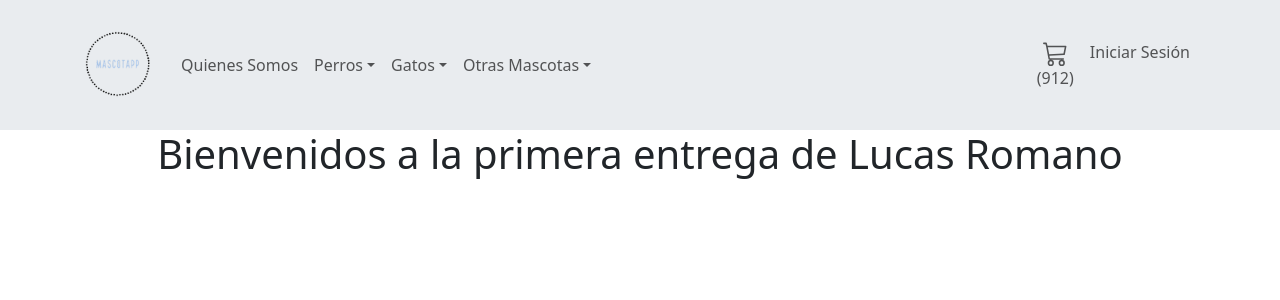
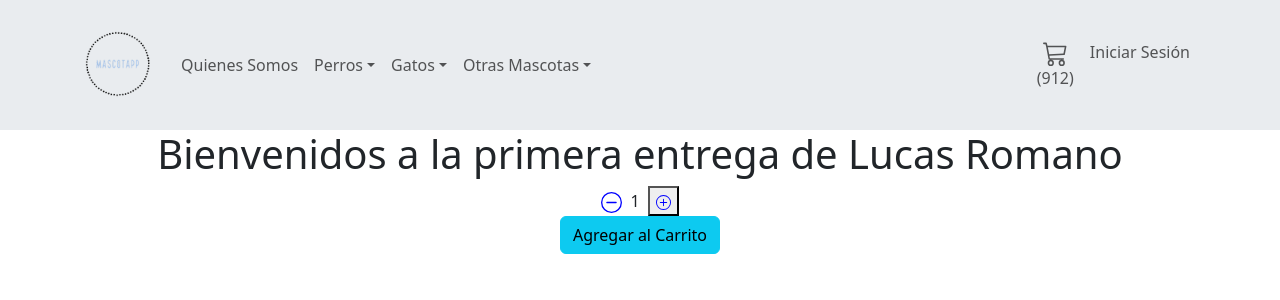
Before and after one commit to romanolucas87/Mascotapp, a React (Vite) app: page / in a window 1280 px wide. Shown: the top 300 px of the page. Built offline with nearby package versions, Linux system fonts and the light colour scheme.

Commit message:
se importó funcionalidad de suma y resta de items en itemListConteiner junto con su Boton

```diff
--- a/src/components/CartWidget.jsx
+++ b/src/components/CartWidget.jsx
@@ -1,7 +1,7 @@
 import { Cart3 } from "react-bootstrap-icons";
 
 
-function CartWidget({item =''}) {
+function CartWidget({item}) {
     return(
         <div className="text-center mt-4 mb-4">
             <Cart3 size={25}/>
--- /dev/null
+++ b/src/components/ItemCount.jsx
@@ -0,0 +1,34 @@
+import {useState, useEffect} from "react";
+import Button from 'react-bootstrap/Button';
+import { PlusCircle, DashCircle} from "react-bootstrap-icons";
+
+
+
+export const ItemCount = ({initial, stock, onAdd})=>{
+    const[count, setCount]= useState(parseInt(initial))
+    const decrease =()=>{
+        setCount(count - 1);
+    }
+    const increase = () =>{
+        setCount(count + 1);
+    }
+    useEffect(()=>{
+        setCount(parseInt(initial))
+    },[initial])
+    return (
+        <div className='counter'>
+            {/* <button disabled={count <= 1} onClick={decrease}><DashCircle size={15} color="blue"/></button> */}
+            <DashCircle disabled={count <= 1} onClick={decrease} size={21} color="blue" ></DashCircle>
+            <span className="p-2">{count}</span>
+
+            <button disabled={count >= stock} onClick={increase}><PlusCircle size={15} color="blue"/></button>
+            <div>
+                <Button disabled={stock <= 0} onClick={()=> onAdd(count)} variant="info"> Agregar al Carrito</Button>{' '}
+            </div>
+        </div>
+    )
+
+
+}
+
+export default ItemCount;
--- a/src/components/ItemListContainer.jsx
+++ b/src/components/ItemListContainer.jsx
@@ -1,14 +1,19 @@
 import Container from 'react-bootstrap/Container';
 import Row from 'react-bootstrap/Row';
 import Col from 'react-bootstrap/Col';
+import { ItemCount } from './ItemCount';
 
 
 
 function ItemListContainer ({greetings}){
+  const onAdd = (quantity)=>{
+    console.log(`Compraste ${quantity} unidades`);
+  }
     return (
         <Container className='text-center'>
           <Row >
             <Col><h1>{greetings} </h1></Col>
+            <ItemCount initial={1} stock={9} onAdd={onAdd}/>
           </Row>
         </Container>
       );
```
